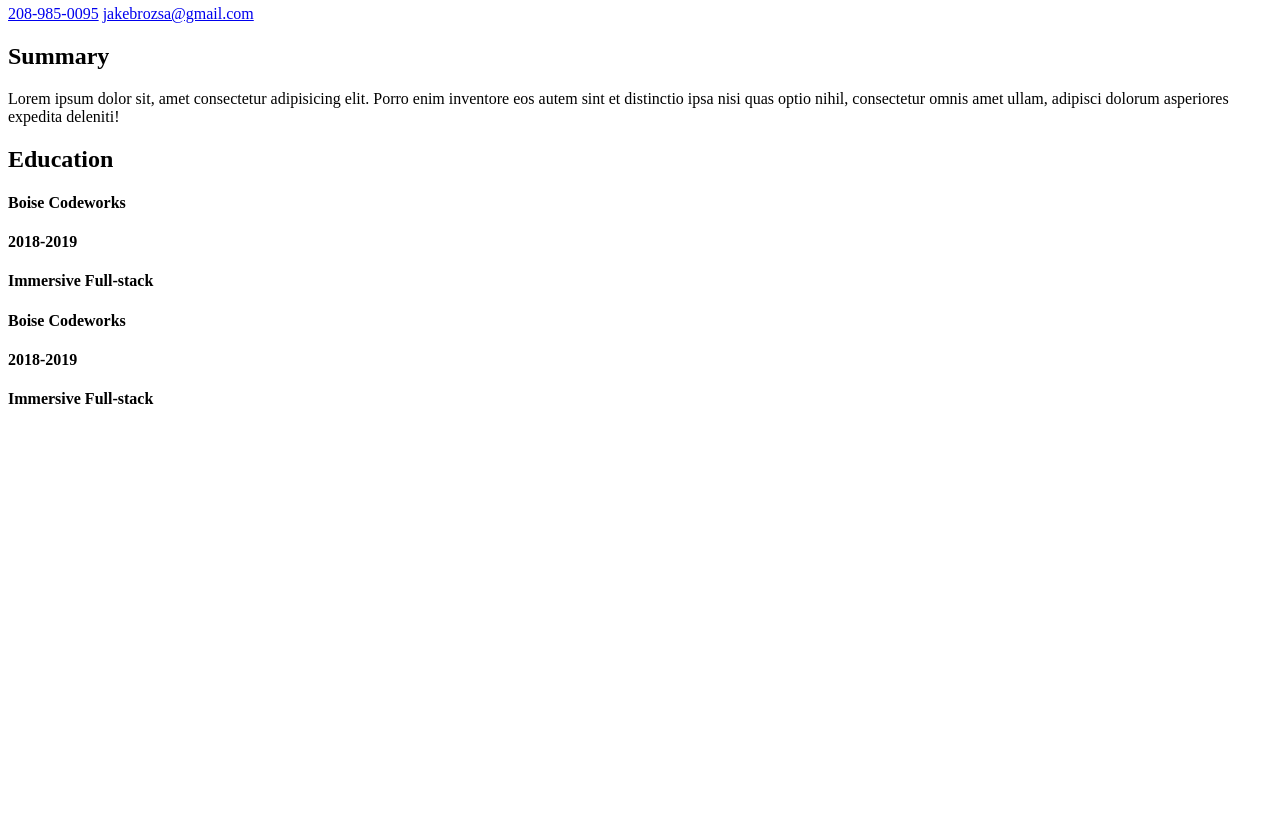
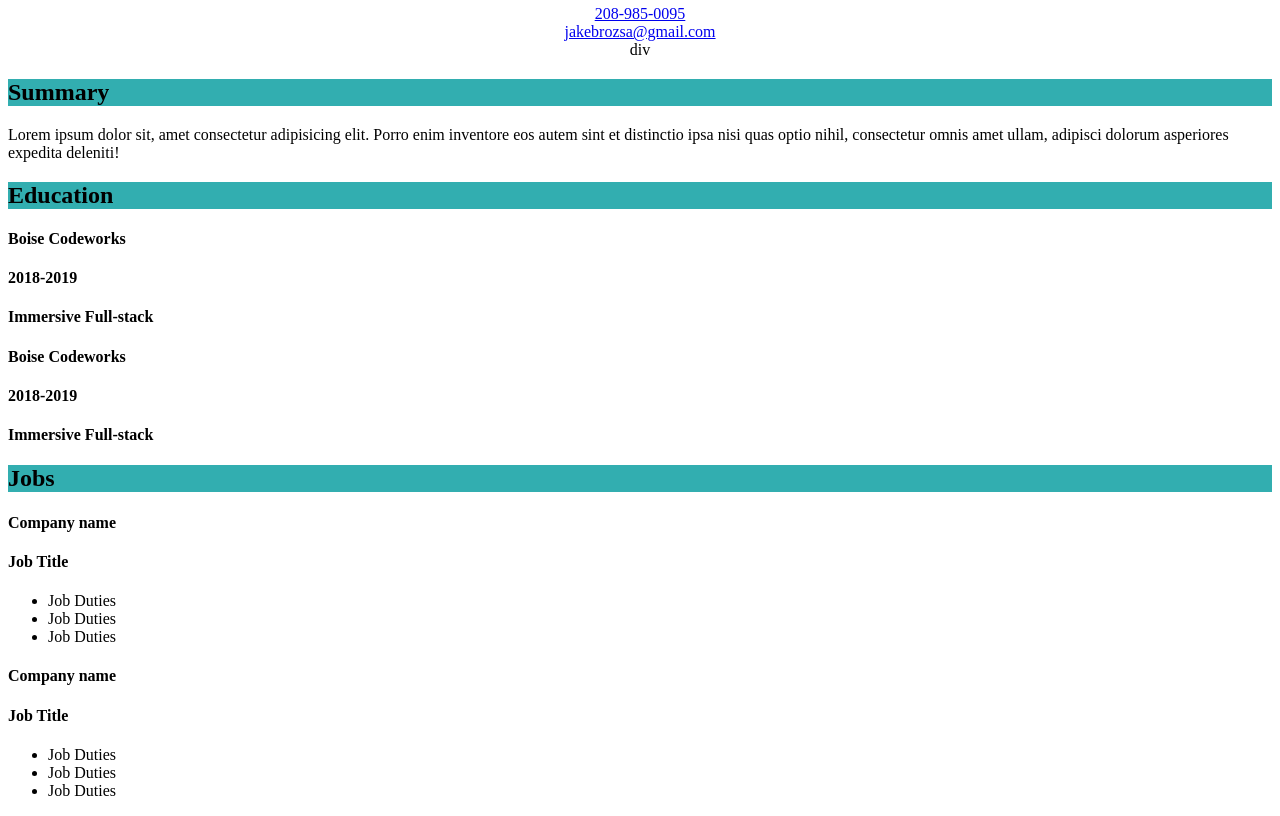
Before and after one commit to JakeRozsa/resume, a plain HTML site: page index.html in a window 1280 px wide. Shown: the part 122-938 px from the top of the page. Before the commit the page ends 800 px from the top, so only its background shows below. Drawn offline with Linux system fonts and the light colour scheme.

Commit message:
added styling

```diff
--- a/index.html
+++ b/index.html
@@ -5,6 +5,7 @@
   <meta charset="UTF-8">
   <meta name="viewport" content="width=device-width, initial-scale=1.0">
   <meta http-equiv="X-UA-Compatible" content="ie=edge">
+  <link rel="stylesheet" href="style.css">
   <title>Resume</title>
 </head>
 
@@ -13,7 +14,7 @@
     <h1>Jake Rozsa</h1>
     <h2>Meridian, ID</h2>
     <a href="tel:2089850095">208-985-0095</a>
-    <a href="mail:jakebrozsa@gmail.com">jakebrozsa@gmail.com</a>
+    <div><a href="mail:jakebrozsa@gmail.com">jakebrozsa@gmail.com</a></div>div
   </header>
   <main>
     <Section id="summary">
@@ -38,8 +39,25 @@
     </section>
 
     <Section id="work-experience">
-      <div class="job"></div>
-      <div class="job"></div>
+      <h1>Jobs</h1>
+      <div class="job">
+        <h4>Company name</h4>
+        <h4>Job Title</h4>
+        <ul>
+          <li>Job Duties</li>
+          <li>Job Duties</li>
+          <li>Job Duties</li>
+        </ul>
+      </div>
+      <div class="job">
+        <h4>Company name</h4>
+        <h4>Job Title</h4>
+        <ul>
+          <li>Job Duties</li>
+          <li>Job Duties</li>
+          <li>Job Duties</li>
+        </ul>
+      </div>
     </section>
 
   </main>
--- /dev/null
+++ b/style.css
@@ -0,0 +1,13 @@
+section h1 {
+  background-color: rgb(50, 174, 176);
+}
+h1 {
+  background-color: rgb(242, 255, 0);
+}
+header {
+  text-align: center;
+}
+header h1:hover{
+color: rgb(45, 58, 210);
+font-size: 45px;
+}
```
